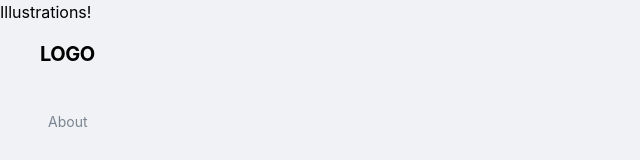
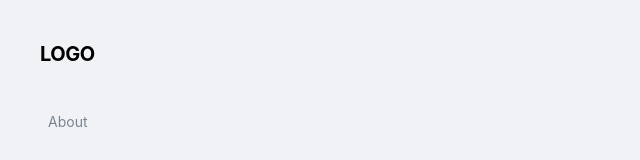
Before and after one commit to sadiaspage/sadiaspage.github.io, a React (Vite) app: page / in a window 1280 px wide. Shown: the top 160 px of the page, without its empty margins (0-640 px from the left). Built offline with nearby package versions, Linux system fonts and the light colour scheme.

Commit message:
Update App.jsx

```diff
--- a/src/App.jsx
+++ b/src/App.jsx
@@ -8,9 +8,6 @@ function App() {
     <div className="min-h-screen overflow-x-hidden">
       <Navbar />
       <main>
-        <About />
-        <Illustrations />
-        <Projects />
       </main>
     </div>
   )
```
